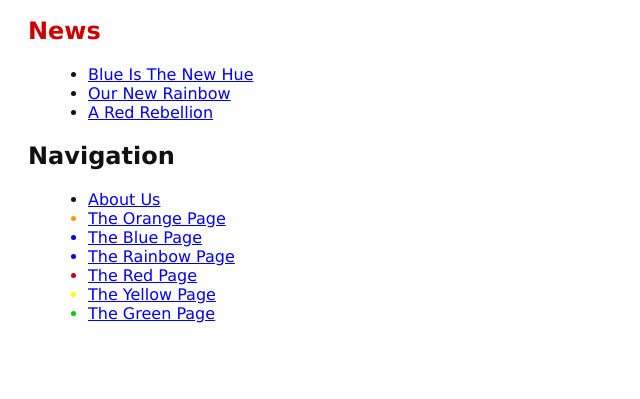
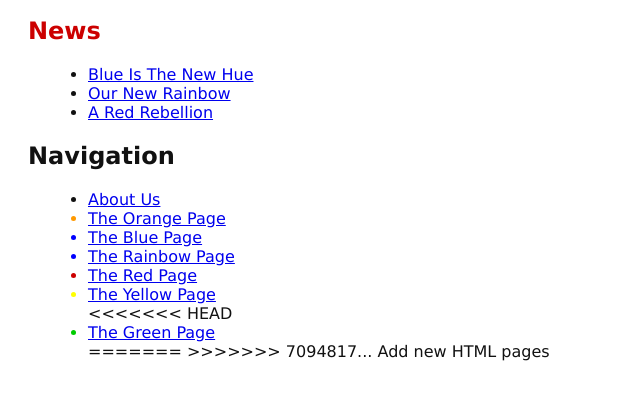
Before and after one commit to timurbarre/git-repo-tut, a plain HTML site: page index.html in a window 1280 px wide. Shown: the part 131-530 px from the top of the page, without its empty margins (0-640 px from the left). Drawn offline with Linux system fonts and the light colour scheme.

Commit message:
Commit It!

```diff
--- a/index.html
+++ b/index.html
@@ -26,7 +26,10 @@
 		<li style="color:#00F"><a href="rainbow.html">The Rainbow Page</a></li>
 		<li style="color:#C00"><a href="red.html">The Red Page</a></li>
 		<li style="color:#FF0"><a href="yellow.html">The Yellow Page</a></li>
+<<<<<<< HEAD
 		<li style="color:#0c0"><a href="green.html">The Green Page</a></li>
+=======
+>>>>>>> 7094817... Add new HTML pages
 
 	</ul>
 </body>
```
Also changed, not shown: red.html (+3 -0 lines), yellow.html (+3 -0 lines).
